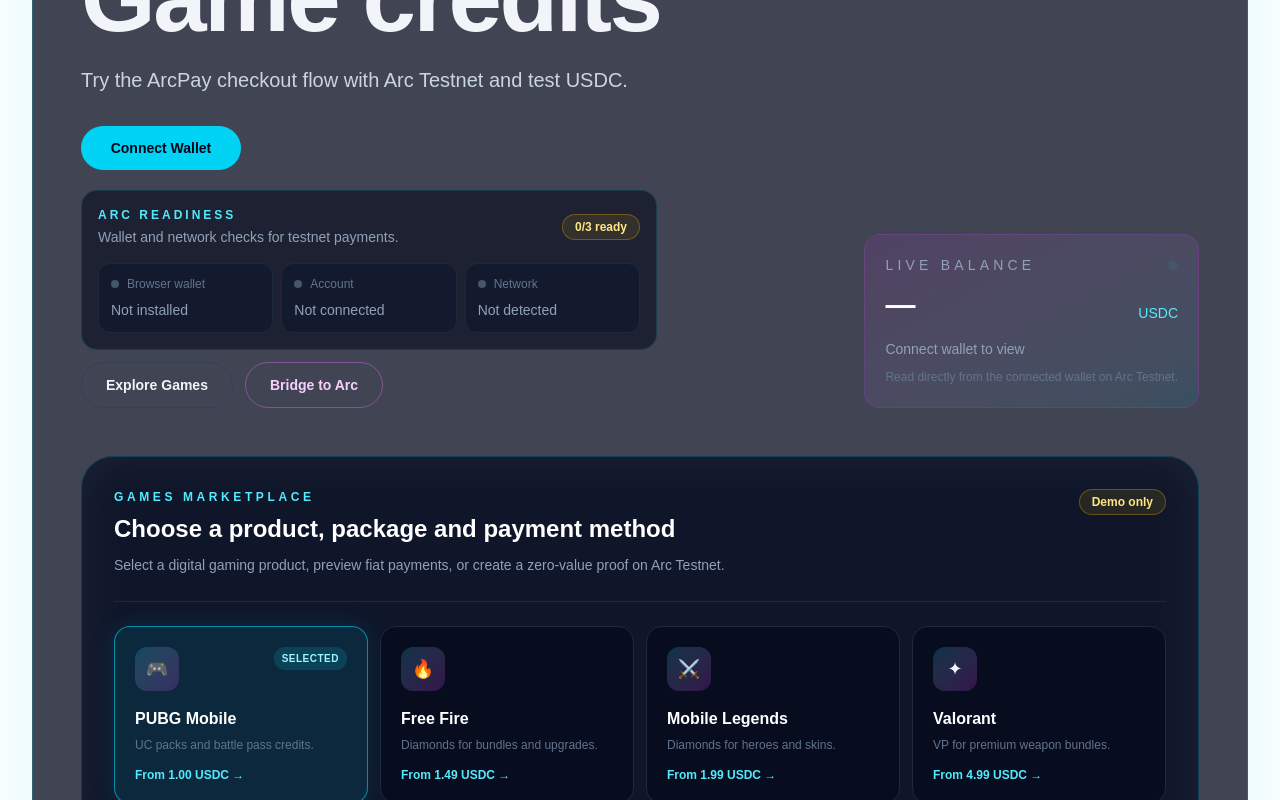
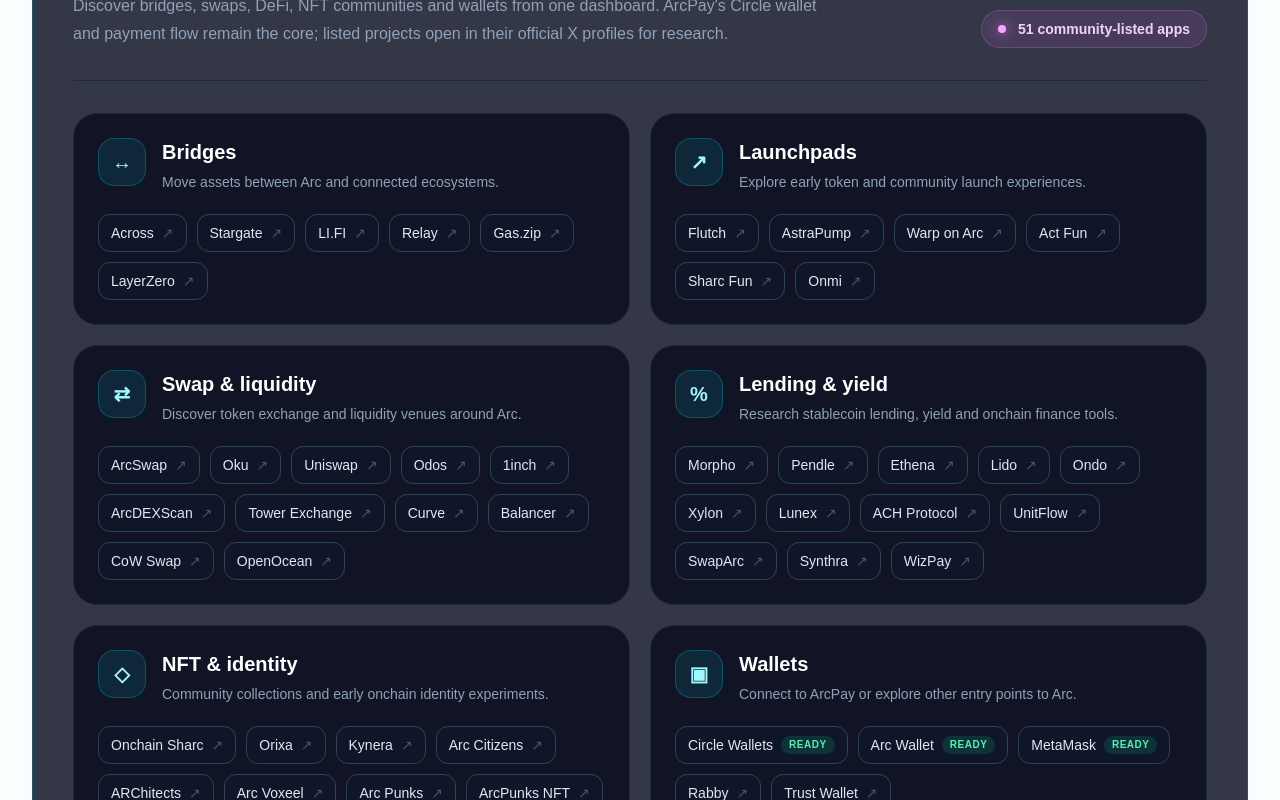
Before and after one commit to kejan2514/arcplay, a Next.js app: page / in a window 1280 px wide. Shown: the part 3900-4700 px from the top of the page. Built offline with nearby package versions, Linux system fonts and the light colour scheme; no server answers.

Commit message:
feat: add Arc ecosystem integrations directory

```diff
--- a/src/app/page.tsx
+++ b/src/app/page.tsx
@@ -1,6 +1,7 @@
 import AIAgentDashboard from "@/components/ai-agent-dashboard";
 import CircleWalletInfrastructure from "@/components/circle-wallet-infrastructure";
 import DeveloperStack from "@/components/developer-stack";
+import EcosystemIntegrations from "@/components/ecosystem-integrations";
 import Footer from "@/components/footer";
 import GameGrid from "@/components/game-grid";
 import Hero from "@/components/hero";
@@ -16,6 +17,7 @@
       <LiveArcNetwork />
       <CircleWalletInfrastructure />
       <DeveloperStack />
+      <EcosystemIntegrations />
       <GameGrid />
       <Footer />
     </main>
--- /dev/null
+++ b/src/components/ecosystem-integrations.tsx
@@ -0,0 +1,86 @@
+import { ECOSYSTEM_CATEGORIES } from "@/lib/arc-ecosystem";
+
+const totalProjects = ECOSYSTEM_CATEGORIES.reduce(
+  (total, category) => total + category.projects.length,
+  0,
+);
+
+export default function EcosystemIntegrations() {
+  return (
+    <section
+      id="ecosystem"
+      className="mx-auto mt-10 max-w-7xl overflow-hidden rounded-[2rem] border border-cyan-400/20 bg-slate-950/80 p-6 shadow-[0_0_80px_rgba(34,211,238,0.08)] backdrop-blur sm:p-10"
+    >
+      <div className="flex flex-col gap-5 border-b border-slate-800 pb-8 lg:flex-row lg:items-end lg:justify-between">
+        <div className="max-w-3xl">
+          <p className="text-sm font-semibold tracking-[0.35em] text-cyan-300">
+            ARC ECOSYSTEM
+          </p>
+          <h2 className="mt-3 text-3xl font-bold text-white sm:text-4xl">
+            Explore apps around ArcPay
+          </h2>
+          <p className="mt-4 text-base leading-7 text-slate-400">
+            Discover bridges, swaps, DeFi, NFT communities and wallets from one
+            dashboard. ArcPay&apos;s Circle wallet and payment flow remain the core;
+            listed projects open in their official X profiles for research.
+          </p>
+        </div>
+        <div className="flex items-center gap-3 self-start rounded-full border border-fuchsia-400/25 bg-fuchsia-400/10 px-4 py-2 text-sm font-semibold text-fuchsia-200 lg:self-auto">
+          <span className="h-2 w-2 rounded-full bg-fuchsia-300 shadow-[0_0_12px_rgba(232,121,249,0.9)]" />
+          {totalProjects} community-listed apps
+        </div>
+      </div>
+
+      <div className="mt-8 grid gap-5 lg:grid-cols-2">
+        {ECOSYSTEM_CATEGORIES.map((category) => (
+          <article
+            key={category.id}
+            className="rounded-3xl border border-slate-800 bg-slate-950/70 p-5 transition hover:border-cyan-400/35 hover:bg-cyan-400/[0.03] sm:p-6"
+          >
+            <div className="flex items-start gap-4">
+              <div className="flex h-12 w-12 shrink-0 items-center justify-center rounded-2xl border border-cyan-400/25 bg-cyan-400/10 text-xl font-bold text-cyan-200">
+                {category.icon}
+              </div>
+              <div>
+                <h3 className="text-xl font-bold text-white">{category.title}</h3>
+                <p className="mt-1 text-sm leading-6 text-slate-400">
+                  {category.description}
+                </p>
+              </div>
+            </div>
+
+            <div className="mt-5 flex flex-wrap gap-2.5">
+              {category.projects.map((item) => (
+                <a
+                  key={`${category.id}-${item.handle}`}
+                  href={`https://x.com/${item.handle}`}
+                  target="_blank"
+                  rel="noreferrer"
+                  className="group inline-flex items-center gap-2 rounded-xl border border-slate-700 bg-slate-900/80 px-3 py-2 text-sm font-medium text-slate-200 transition hover:-translate-y-0.5 hover:border-cyan-400/60 hover:text-cyan-200"
+                  aria-label={`${item.name} official X profile`}
+                >
+                  <span>{item.name}</span>
+                  {item.status === "available" ? (
+                    <span className="rounded-full bg-emerald-400/15 px-2 py-0.5 text-[10px] font-bold uppercase tracking-wider text-emerald-300">
+                      Ready
+                    </span>
+                  ) : (
+                    <span className="text-slate-600 transition group-hover:text-cyan-300">
+                      ↗
+                    </span>
+                  )}
+                </a>
+              ))}
+            </div>
+          </article>
+        ))}
+      </div>
+
+      <div className="mt-6 rounded-2xl border border-amber-400/20 bg-amber-400/[0.06] px-5 py-4 text-sm leading-6 text-amber-100/80">
+        Community directory, not an endorsement. External protocols are not yet
+        connected to ArcPay transactions; verify contracts, network support and
+        risk before using them.
+      </div>
+    </section>
+  );
+}
--- /dev/null
+++ b/src/lib/arc-ecosystem.ts
@@ -0,0 +1,121 @@
+export type EcosystemCategory = {
+  id: string;
+  title: string;
+  description: string;
+  icon: string;
+  projects: EcosystemProject[];
+};
+
+export type EcosystemProject = {
+  name: string;
+  handle: string;
+  status: "available" | "explore";
+};
+
+const project = (
+  name: string,
+  handle: string,
+  status: EcosystemProject["status"] = "explore",
+): EcosystemProject => ({ name, handle, status });
+
+export const ECOSYSTEM_CATEGORIES: EcosystemCategory[] = [
+  {
+    id: "bridges",
+    title: "Bridges",
+    description: "Move assets between Arc and connected ecosystems.",
+    icon: "↔",
+    projects: [
+      project("Across", "AcrossProtocol"),
+      project("Stargate", "StargateFinance"),
+      project("LI.FI", "lifiprotocol"),
+      project("Relay", "RelayProtocol"),
+      project("Gas.zip", "gasdotzip"),
+      project("LayerZero", "LayerZero_Core"),
+    ],
+  },
+  {
+    id: "launchpads",
+    title: "Launchpads",
+    description: "Explore early token and community launch experiences.",
+    icon: "↗",
+    projects: [
+      project("Flutch", "Flutchdotfun"),
+      project("AstraPump", "AstraPump"),
+      project("Warp on Arc", "warponarc"),
+      project("Act Fun", "actfunxyz"),
+      project("Sharc Fun", "SharcFun"),
+      project("Onmi", "onmidotfun"),
+    ],
+  },
+  {
+    id: "swaps",
+    title: "Swap & liquidity",
+    description: "Discover token exchange and liquidity venues around Arc.",
+    icon: "⇄",
+    projects: [
+      project("ArcSwap", "arcswapexchenge"),
+      project("Oku", "okutrade"),
+      project("Uniswap", "Uniswap"),
+      project("Odos", "odosprotocol"),
+      project("1inch", "1inch"),
+      project("ArcDEXScan", "ArcDEXScan"),
+      project("Tower Exchange", "TowerExchange"),
+      project("Curve", "CurveFinance"),
+      project("Balancer", "Balancer"),
+      project("CoW Swap", "CoWSwap"),
+      project("OpenOcean", "OpenOceanGlobal"),
+    ],
+  },
+  {
+    id: "defi",
+    title: "Lending & yield",
+    description: "Research stablecoin lending, yield and onchain finance tools.",
+    icon: "%",
+    projects: [
+      project("Morpho", "Morpho"),
+      project("Pendle", "pendle_fi"),
+      project("Ethena", "ethena"),
+      project("Lido", "LidoFinance"),
+      project("Ondo", "OndoFinance"),
+      project("Xylon", "Xylonet_"),
+      project("Lunex", "lunexfinance"),
+      project("ACH Protocol", "AchProtocol"),
+      project("UnitFlow", "UnitFlowFinance"),
+      project("SwapArc", "swaparc_app"),
+      project("Synthra", "synthra_finance"),
+      project("WizPay", "wizpay_arc"),
+    ],
+  },
+  {
+    id: "nfts",
+    title: "NFT & identity",
+    description: "Community collections and early onchain identity experiments.",
+    icon: "◇",
+    projects: [
+      project("Onchain Sharc", "onchainsharc"),
+      project("Orixa", "Orixaxyz"),
+      project("Kynera", "KyneraOnArc"),
+      project("Arc Citizens", "ArcCitizens"),
+      project("ARChitects", "ARChitects_xyz"),
+      project("Arc Voxeel", "arcvoxeel"),
+      project("Arc Punks", "Arc_Punks"),
+      project("ArcPunks NFT", "ArcPunksNFT"),
+      project("Punk on Arc", "punkonarc"),
+      project("Arc Gizmo", "arcgizmo"),
+      project("Unemployee on Arc", "unemployeeonarc"),
+    ],
+  },
+  {
+    id: "wallets",
+    title: "Wallets",
+    description: "Connect to ArcPay or explore other entry points to Arc.",
+    icon: "▣",
+    projects: [
+      project("Circle Wallets", "circle", "available"),
+      project("Arc Wallet", "wallet", "available"),
+      project("MetaMask", "MetaMask", "available"),
+      project("Rabby", "Rabby_io"),
+      project("Trust Wallet", "TrustWallet"),
+    ],
+  },
+];
```
